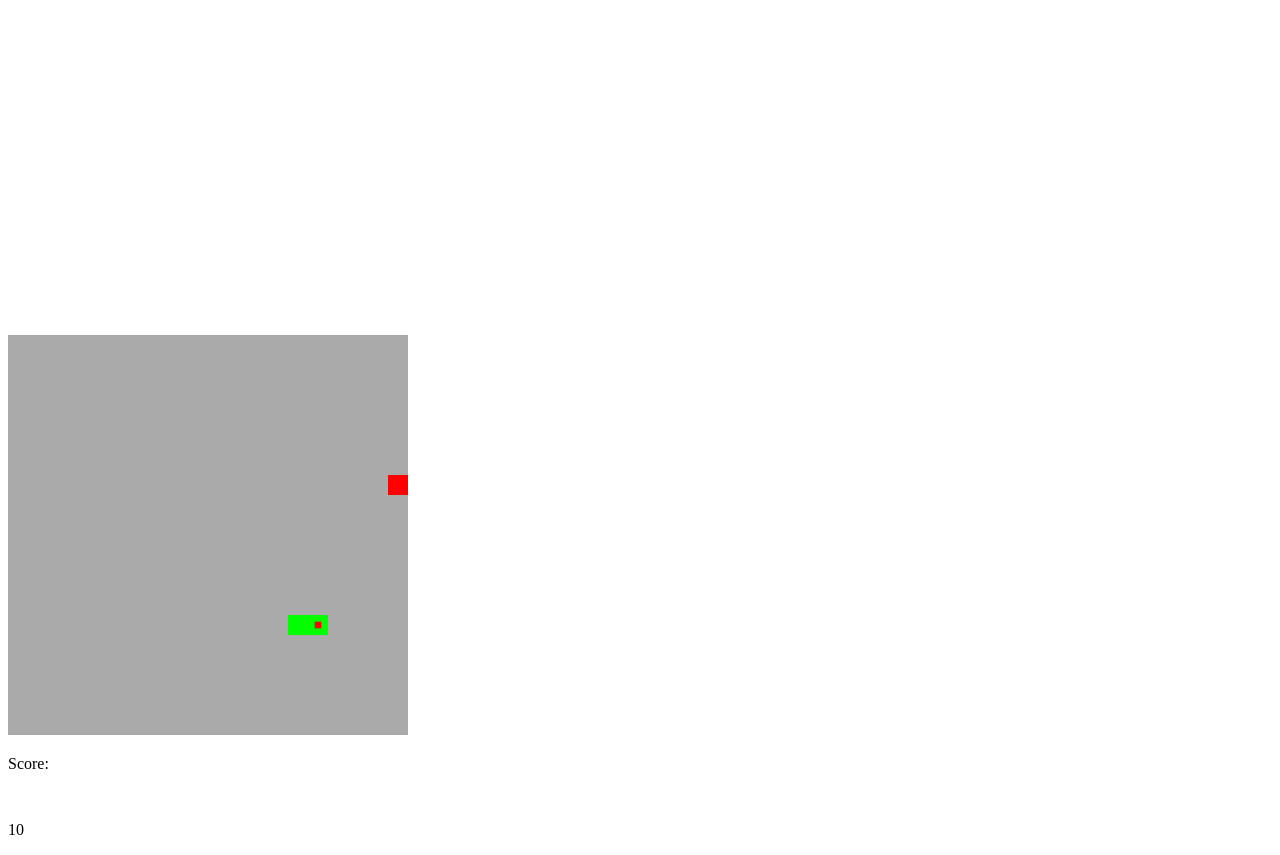
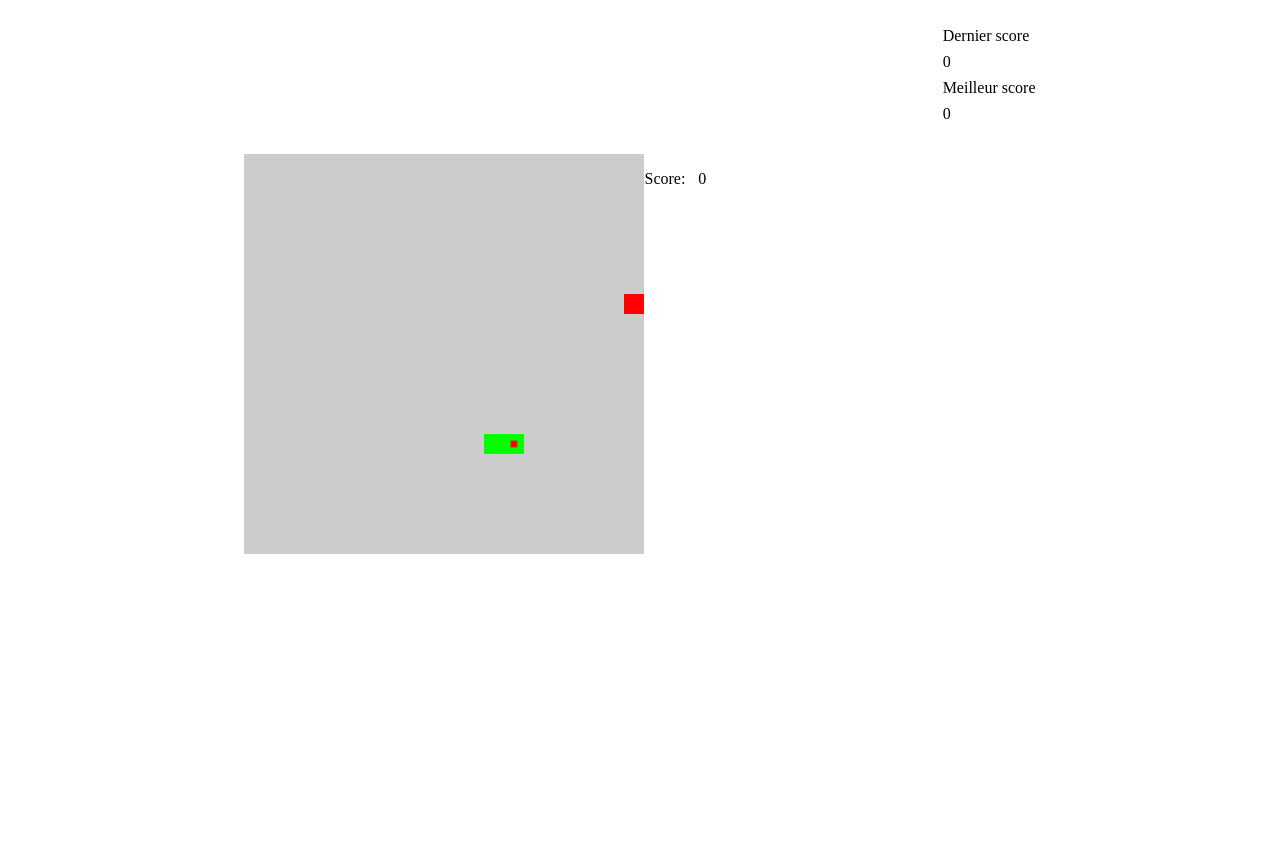
Before and after one commit to Totamaa/snake, a plain HTML site: page index.html in a window 1280 px wide. Both pictures are taken after a click on the element "Jouer". Shown: the part 61-916 px from the top of the page. After the commit the page ends 800 px from the top, so only its background shows below. Drawn offline with Linux system fonts and the light colour scheme.

Commit message:
score + 2 levels

```diff
--- a/index.html
+++ b/index.html
@@ -7,14 +7,20 @@
 </head>
 
 <body>
-    <!-- paramètres du jeu -->
     <h1>Snake</h1>
+
+    <div id="page">
+
+        <!-- game -->
+        <div id="game">
+
+            <!-- parameter of the game -->
             <div id="paraPage">
                 <div id="paras">
                     <div id="formLevel">
                         <label for="level">Niveau
                             <br />
-                    <input type="number" name="level" id="level" min="1" max="3" step="1" value="1">
+                            <input type="number" name="level" id="level" min="1" max="5" step="1" value="1">
                         </label>
                     </div>
 
@@ -29,27 +35,29 @@
                 <div id="formButtonPlay">
                     <button>Jouer</button>
                 </div>
-        <div id="score">
+
+            </div>
+
+            <!-- board game -->
+            <div id="gamePage" class="hidden">
+                <canvas id="boardGame" width="0" height="0"></canvas>
+                <p>
+                    Score:
+                </p>
+                <br />
+                <p id="score">
+                    0
+                </p>
+            </div>
+
+        </div>
+
+        <!-- Score -->
+        <div>
                 <p class="itemScore">Dernier score</p>
                 <p id="lastScore" class="itemScore">0</p>
                 <p class="itemScore">Meilleur score</p>
                 <p id="bestScore" class="itemScore">0</p>
-        </div>
-    </div>
-
-    <!-- jeu -->
-    <div id="gamePage" class="hidden">
-        <canvas id="boardGame" width="" height="">
-
-        </canvas>
-
-        <div>
-            <p>
-                Score:
-            </p>
-            <p id="score">
-                10
-            </p>
         </div>
     </div>
 
--- a/save.json
+++ b/save.json
@@ -17,6 +17,18 @@
             "dimension": 10,
             "delay": 150,
             "walls": 5
+        },
+        {
+            "level" : 4,
+            "dimension": 20,
+            "delay": 75,
+            "walls": 0
+        },
+        {
+            "level" : 5,
+            "dimension": 20,
+            "delay": 200,
+            "walls": 50
         }
     ]
 }
--- a/script.js
+++ b/script.js
@@ -10,7 +10,10 @@
 	const INPUTCOLOR = document.getElementById("colorSnake");
 	const CANVAS = document.getElementById("boardGame");
 	const GAMEPAGE = document.getElementById("gamePage");
-	const FORMPARA = document.getElementById("paraPage");
+	const PARAPAGE = document.getElementById("paraPage");
+	const BESTSCORE = document.getElementById("bestScore");
+	const SCORE = document.getElementById("score");
+	const LASTSCORE = document.getElementById("lastScore");
 
 	// MAP
 	const CASESIDE = 20; // size of one case in px
@@ -25,13 +28,25 @@
 	// SNAKE
 	let snakeBody; // tab of snake position
 	let snakeDirection = [1, 0]; // direction vecteur of the snake
-	let foodEat = false;
+	let tempDirection = [1, 0];
 
 	// COLOR
 	const RED = "#FF0000";
 	const GREY = "#555555";
 	const WHITE = "#FFFFFF";
-	const LIGHTGREY = "#AAAAAA";
+	const LIGHTGREY = "#CCCCCC";
+
+	// score
+	let scoreValue = 0;
+
+	if (localStorage.getItem("bestScore"))
+	{
+		BESTSCORE.textContent = localStorage.getItem("bestScore");
+	}
+	else
+	{
+		BESTSCORE.textContent = 0;
+	}
 
 	// play
 	let intervalId;
@@ -44,7 +59,11 @@
 	{
 		// init the game
 		GAMEPAGE.classList.toggle("hidden");
-		FORMPARA.classList.toggle("hidden");
+		PARAPAGE.classList.toggle("hidden");
+		snakeDirection = [1, 0];
+
+		scoreValue = 0;
+		SCORE.textContent = scoreValue;
 
 		document.addEventListener("keydown", moveDirection);
 
@@ -61,13 +80,15 @@
 					let levels = levelsJson.levels;
 					for (let level of levels)
 					{
-						if (level.level == levelChose)
+						if (level.level === parseInt(levelChose))
 						{
 							levelJson = level;
 						}
 					}
 					initGrid(levelJson);
+					setTimeout(function(){
 						intervalId = setInterval(loopGame, levelJson.delay);
+					}, 500);
 				}
 				else
 				{
@@ -87,6 +108,7 @@
 		// empty grid
 		world = [];
 		snakeBody = [];
+
 		sizeGrid = levelJson.dimension;
 		for (let i = 0; i < sizeGrid; i++)
 		{
@@ -125,13 +147,19 @@
 		for (let i = 0; i < nbWall; i++)
 		{
 			// case vide
-			let x = Math.floor(Math.random() * sizeGrid);
-			let y = Math.floor(Math.random() * sizeGrid);
+			let x;
+			let y;
+			let caseSideFree;
+
+			do
+			{
+				x = Math.floor(Math.random() * sizeGrid);
+				y = Math.floor(Math.random() * sizeGrid);
 				let casesSide = [[x+1, y], [x-1, y], [x, y+1], [x, y-1]];
-			let caseSideFree = true;
+				caseSideFree = true;
 				for (let caseSide of casesSide)
 				{
-				if (caseSide[0] >= 0 && caseSide[0] < sizeGrid && caseSide[1] >= 0 && caseSide[1] < sizeGrid)
+					if (isInGrid(caseSide))
 					{
 						if (world[caseSide[0]][caseSide[1]] !== EMPTY)
 						{
@@ -139,18 +167,13 @@
 						}
 					}
 				}
-
-			while (world[x][y] !== EMPTY && !caseSideFree)
-			{
-				x = Math.floor(Math.random() * sizeGrid);
-				y = Math.floor(Math.random() * sizeGrid);
-			}
+			} while (world[x][y] !== EMPTY && !caseSideFree);
 
 			world[x][y] = WALL;
 		}
 
 		// apple
-		generateApple(levelJson.dimension);
+		generateApple();
 
 		// draw the board
 		CANVAS.setAttribute("width", sizeGrid * CASESIDE);
@@ -162,6 +185,7 @@
 
 	function loopGame()
 	{
+		tempDirection = snakeDirection;
 		let snakeHead = [snakeBody[snakeBody.length - 1][0], snakeBody[snakeBody.length - 1][1]];
 		if (snakeDirection[0] === 1)
 		{
@@ -184,7 +208,7 @@
 
 		snakeHead = [snakeBody[snakeBody.length - 1][0], snakeBody[snakeBody.length - 1][1]];
 
-		if (snakeHead[0] > sizeGrid - 1 || snakeHead[1] > sizeGrid - 1 || snakeHead[0] < 0 || snakeHead[1] < 0)
+		if (!isInGrid(snakeHead))
 		{
 			endGame();
 		}
@@ -195,50 +219,57 @@
 		if (world[snakeHead[0]][snakeHead[1]] === FOOD)
 		{
 			generateApple();
+			scoreValue ++;
+			SCORE.textContent = scoreValue;
 		}
 		else
 		{
 			snakeBody.shift();
 		}
-
 		putSnakeOnWorld(snakeTail);
 		drawCanva();
 	}
 
 	function endGame()
 	{
+		LASTSCORE.textContent = scoreValue;
+		if (scoreValue > BESTSCORE.textContent)
+		{
+			BESTSCORE.textContent = scoreValue;
+			localStorage.setItem("bestScore", scoreValue);
+		}
 		clearInterval(intervalId);
 		GAMEPAGE.classList.toggle("hidden");
-		FORMPARA.classList.toggle("hidden");
+		PARAPAGE.classList.toggle("hidden");
 	}
 
 	function moveDirection(evt)
 	{
 		let touch = evt.key;
-		if (touch === "ArrowUp")
+		if (touch === "ArrowUp" || touch === "z")
 		{
-			if (snakeDirection[1] !== 1)
+			if (tempDirection[1] !== 1)
 			{
 				snakeDirection = [0, -1];
 			}
 		}
-		else if (touch === "ArrowDown")
+		else if (touch === "ArrowDown" || touch === "s")
 		{
-			if (snakeDirection[1] !== -1)
+			if (tempDirection[1] !== -1)
 			{
 				snakeDirection = [0, 1];
 			}
 		}
-		else if (touch === "ArrowRight")
+		else if (touch === "ArrowRight" || touch === "d")
 		{
-			if (snakeDirection[0] !== -1)
+			if (tempDirection[0] !== -1)
 			{
 				snakeDirection = [1, 0];
 			}
 		}
-		else if (touch === "ArrowLeft")
+		else if (touch === "ArrowLeft" || touch === "q")
 		{
-			if (snakeDirection[0] !== 1)
+			if (tempDirection[0] !== 1)
 			{
 				snakeDirection = [-1, 0];
 			}
@@ -247,13 +278,35 @@
 
 	function generateApple()
 	{
-		let x = Math.floor(Math.random() * sizeGrid);
-		let y = Math.floor(Math.random() * sizeGrid);
-		while (world[x][y] !== EMPTY)
+		let x;
+		let y;
+		let applePossible;
+		do
 		{
 			x = Math.floor(Math.random() * sizeGrid);
 			y = Math.floor(Math.random() * sizeGrid);
+			let casesSide = [[x+1, y], [x-1, y], [x, y+1], [x, y-1]];
+			let nbSquareEmpty = 0;
+			for (let square of casesSide)
+			{
+				if (isInGrid(square))
+				{
+					if (world[square[0]][square[1]] === EMPTY)
+					{
+						nbSquareEmpty ++;
 					}
+				}
+			}
+			if (nbSquareEmpty <= 1)
+			{
+				applePossible = false;
+			}
+			else
+			{
+				applePossible = true;
+			}
+
+		} while (world[x][y] !== EMPTY && applePossible);
 
 		world[x][y] = FOOD;
 	}
@@ -312,4 +365,19 @@
 		world[snakeTail[0]][snakeTail[1]] = EMPTY;
 	}
 
+	function isInGrid(square)
+	{
+		let x = square[0];
+		let y = square[1];
+		if (x < 0 || x >= sizeGrid || y < 0 || y >= sizeGrid)
+		{
+			return false;
+		}
+		else
+		{
+			return true;
+		}
+	}
+
+
 })();
--- a/style.css
+++ b/style.css
@@ -1,3 +1,9 @@
+#page
+{
+    display: flex;
+    justify-content: space-evenly;
+}
+
 .hidden
 {
     visibility: hidden;
@@ -13,6 +19,11 @@
     justify-content: space-evenly;
 }
 
+#formLevel, #formColorSnake
+{
+    margin: 2vw;
+}
+
 #formButtonPlay
 {
     display: flex;
@@ -23,12 +34,20 @@
 {
     display: flex;
     flex-direction: column;
-    justify-content: space-evenly;
-    padding-top: 2em;
 }
 
 .itemScore
 {
     align-self: center;
+    margin: 0;
+    padding-top: 1vh;
 }
 /* Page de jeu */
+#gamePage
+{
+    display: flex;
+}
+#score
+{
+    margin-left: 1vw;
+}
```
Lines whose indentation alone changed are shown as unchanged.
